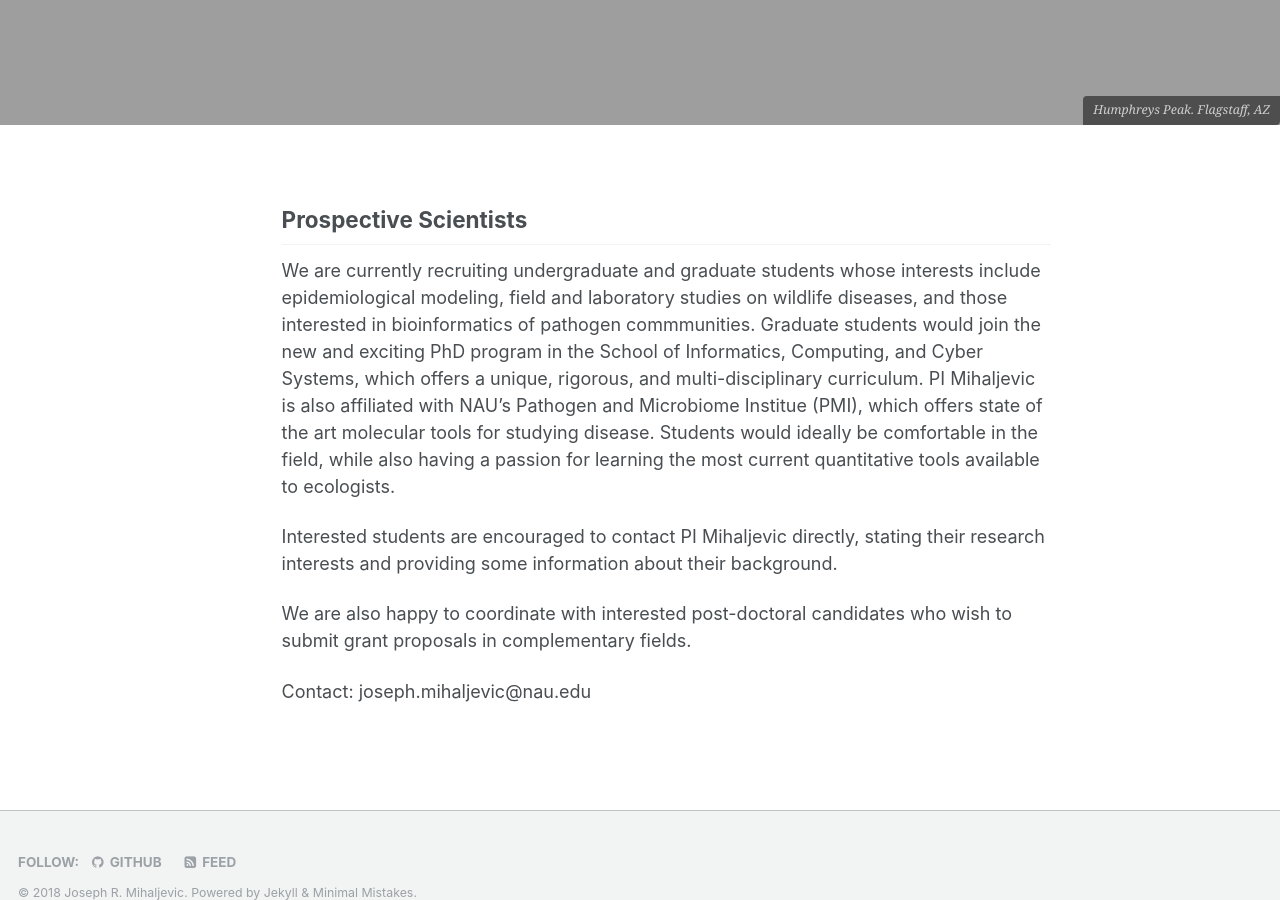
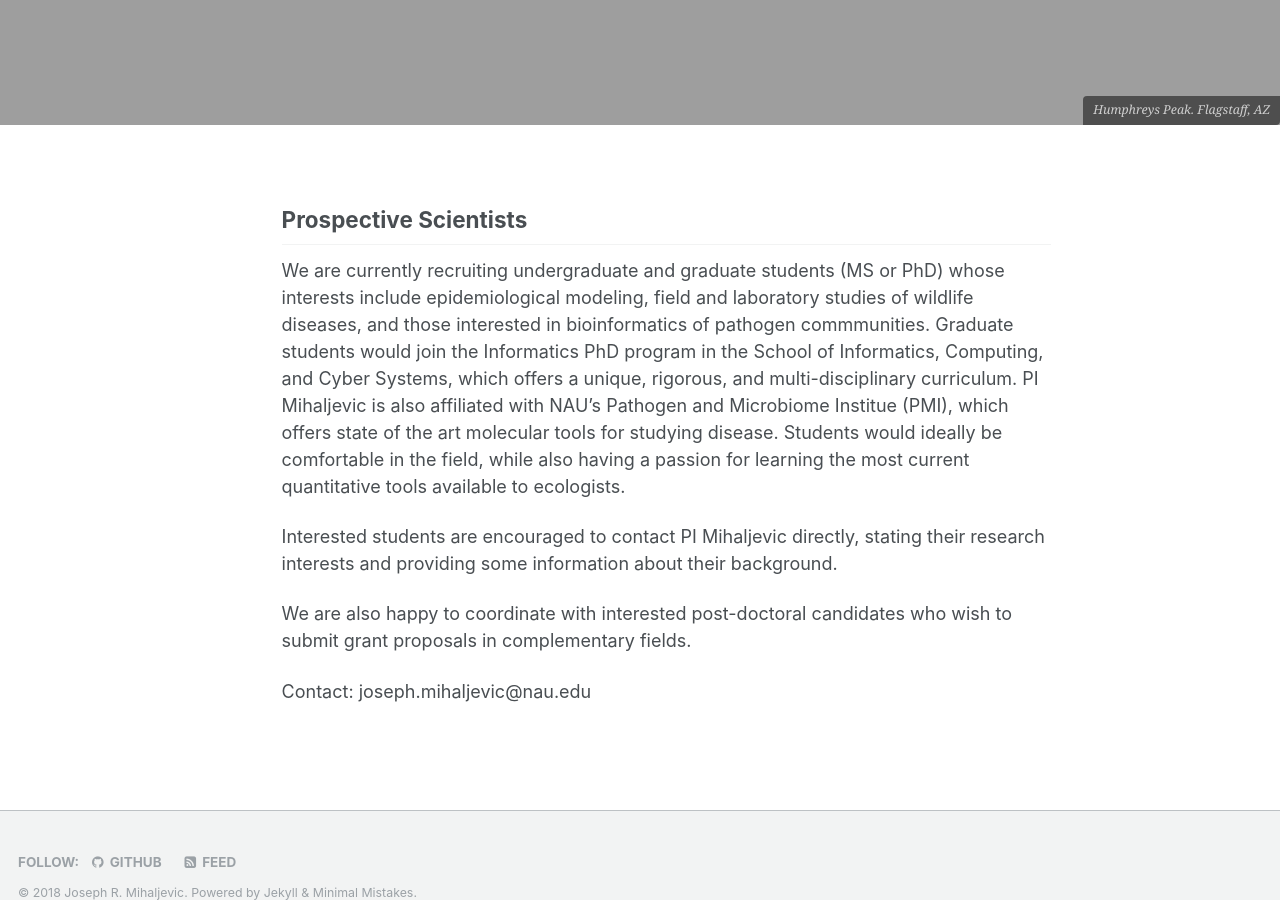
Before and after one commit to jrmihalj/jrmihalj.github.io, a Jekyll site: the page built from _pages/prospective.md, in a window 1280 px wide and 900 px high, scrolled down 917 px. Built offline with Jekyll 4.4.1, drawn with Linux system fonts in a browser that asks for light colours; our own code applies the rules of GitHub Pages for plain Markdown files.

Commit message:
update prospective

```diff
--- a/_pages/prospective.md
+++ b/_pages/prospective.md
@@ -9,7 +9,7 @@
 
 ## Prospective Scientists
 
-We are currently recruiting undergraduate and graduate students whose interests include epidemiological modeling, field and laboratory studies on wildlife diseases, and those interested in bioinformatics of pathogen commmunities. Graduate students would join the new and exciting PhD program in the School of Informatics, Computing, and Cyber Systems, which offers a unique, rigorous, and multi-disciplinary curriculum. PI Mihaljevic is also affiliated with NAU's Pathogen and Microbiome Institue (PMI), which offers state of the art molecular tools for studying disease. Students would ideally be comfortable in the field, while also having a passion for learning the most current quantitative tools available to ecologists.
+We are currently recruiting undergraduate and graduate students (MS or PhD) whose interests include epidemiological modeling, field and laboratory studies of wildlife diseases, and those interested in bioinformatics of pathogen commmunities. Graduate students would join the Informatics PhD program in the School of Informatics, Computing, and Cyber Systems, which offers a unique, rigorous, and multi-disciplinary curriculum. PI Mihaljevic is also affiliated with NAU's Pathogen and Microbiome Institue (PMI), which offers state of the art molecular tools for studying disease. Students would ideally be comfortable in the field, while also having a passion for learning the most current quantitative tools available to ecologists.
 
 Interested students are encouraged to contact PI Mihaljevic directly, stating their research interests and providing some information about their background.
 
```
